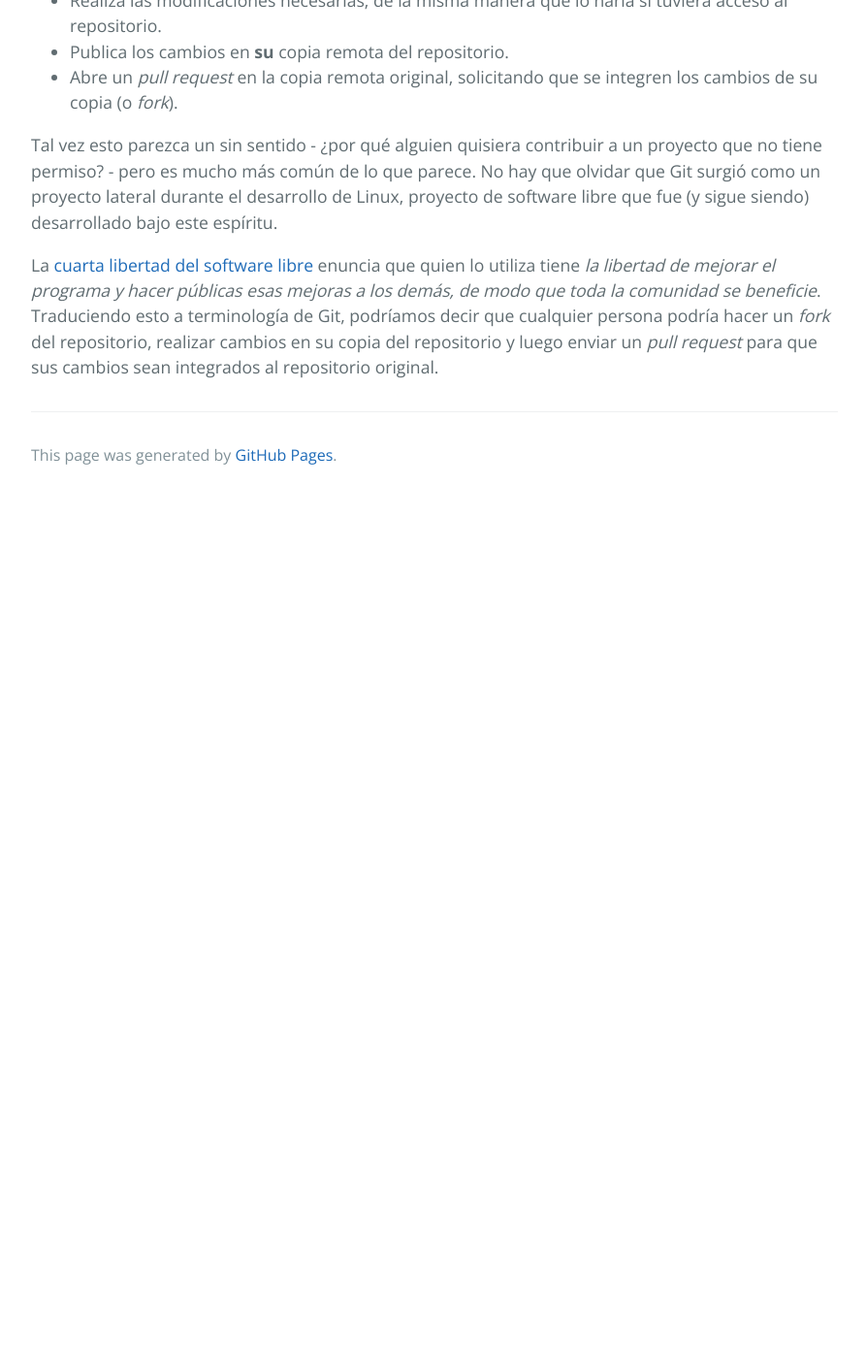
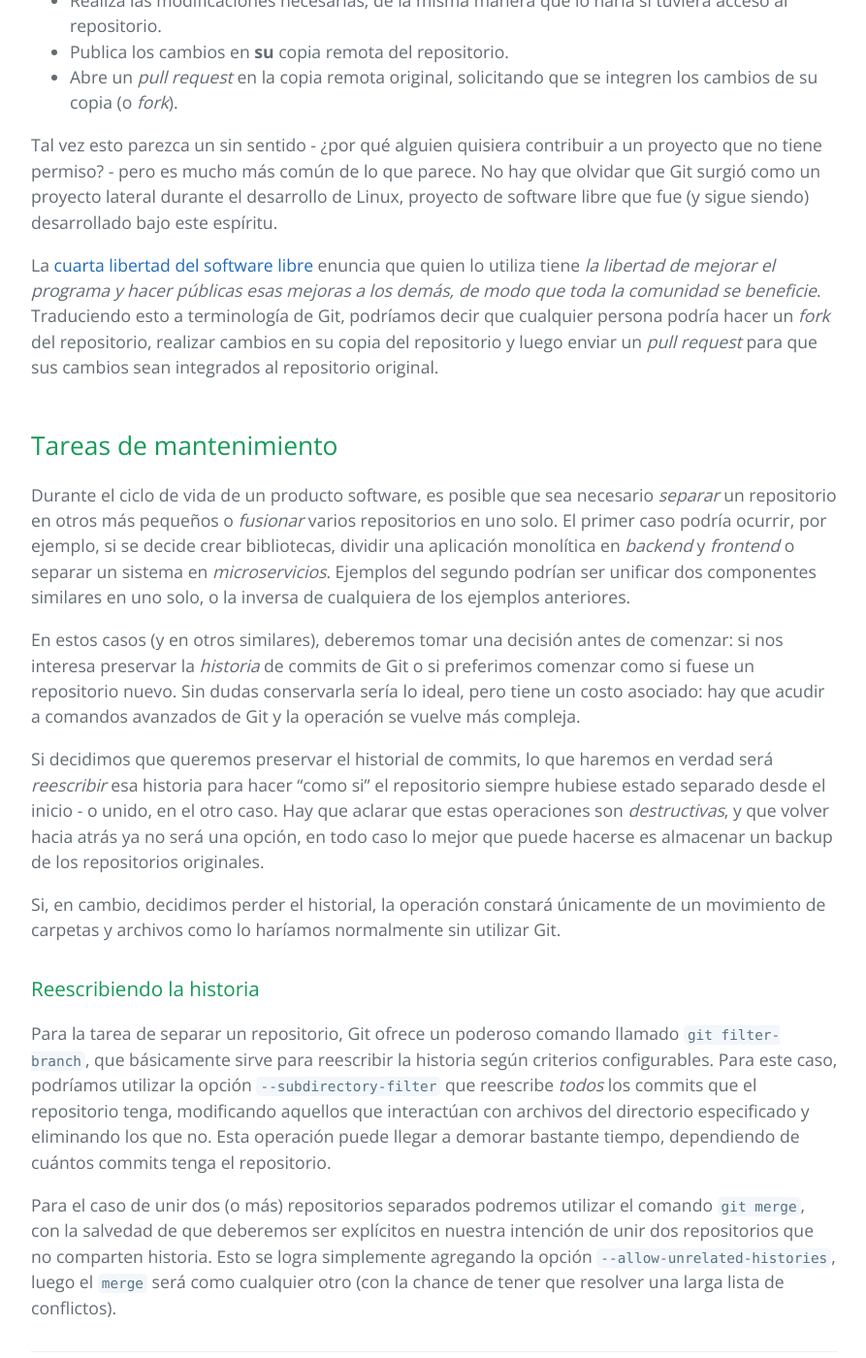
Before and after one commit to clombardi/design-thinking, a Jekyll site: the page built from git-branch/apendice-otros-usos.md, in a window 1280 px wide and 1400 px high, scrolled down 805 px. Shown: the whole window at 97% size, without its empty margins (192-1085 px from the left). Built offline with Jekyll 4.4.1, drawn with Linux system fonts in a browser that asks for light colours; our own code applies the rules of GitHub Pages for plain Markdown files; before the commit the page ends 1318 px from its top, so only the background shows below that.

Commit message:
unidad 6 - apendice union y split

```diff
--- a/git-branch/apendice-otros-usos.md
+++ b/git-branch/apendice-otros-usos.md
@@ -21,3 +21,19 @@ Para un caso así, Git propone una metodología de trabajo que se conoce como _f
 Tal vez esto parezca un sin sentido - ¿por qué alguien quisiera contribuir a un proyecto que no tiene permiso? - pero es mucho más común de lo que parece. No hay que olvidar que Git surgió como un proyecto lateral durante el desarrollo de Linux, proyecto de software libre que fue (y sigue siendo) desarrollado bajo este espíritu.
 
 La [cuarta libertad del software libre](https://es.wikipedia.org/wiki/Software_libre#Las_cuatro_libertades_del_software_libre) enuncia que quien lo utiliza tiene _la libertad de mejorar el programa y hacer públicas esas mejoras a los demás, de modo que toda la comunidad se beneficie_. Traduciendo esto a terminología de Git, podríamos decir que cualquier persona podría hacer un _fork_ del repositorio, realizar cambios en su copia del repositorio y luego enviar un _pull request_ para que sus cambios sean integrados al repositorio original.
+
+## Tareas de mantenimiento
+
+Durante el ciclo de vida de un producto software, es posible que sea necesario _separar_ un repositorio en otros más pequeños o _fusionar_ varios repositorios en uno solo. El primer caso podría ocurrir, por ejemplo, si se decide crear bibliotecas, dividir una aplicación monolítica en _backend_ y _frontend_ o separar un sistema en _microservicios_. Ejemplos del segundo podrían ser unificar dos componentes similares en uno solo, o la inversa de cualquiera de los ejemplos anteriores.
+
+En estos casos (y en otros similares), deberemos tomar una decisión antes de comenzar: si nos interesa preservar la _historia_ de commits de Git o si preferimos comenzar como si fuese un repositorio nuevo. Sin dudas conservarla sería lo ideal, pero tiene un costo asociado: hay que acudir a comandos avanzados de Git y la operación se vuelve más compleja.
+
+Si decidimos que queremos preservar el historial de commits, lo que haremos en verdad será _reescribir_ esa historia para hacer "como si" el repositorio siempre hubiese estado separado desde el inicio - o unido, en el otro caso. Hay que aclarar que estas operaciones son _destructivas_, y que volver hacia atrás ya no será una opción, en todo caso lo mejor que puede hacerse es almacenar un backup de los repositorios originales.
+
+Si, en cambio, decidimos perder el historial, la operación constará únicamente de un movimiento de carpetas y archivos como lo haríamos normalmente sin utilizar Git.
+
+### Reescribiendo la historia
+
+Para la tarea de separar un repositorio, Git ofrece un poderoso comando llamado [`git filter-branch`](https://git-scm.com/docs/git-filter-branch), que básicamente sirve para reescribir la historia según criterios configurables. Para este caso, podríamos utilizar la opción `--subdirectory-filter` que reescribe _todos_ los commits que el repositorio tenga, modificando aquellos que interactúan con archivos del directorio especificado y eliminando los que no. Esta operación puede llegar a demorar bastante tiempo, dependiendo de cuántos commits tenga el repositorio.
+
+Para el caso de unir dos (o más) repositorios separados podremos utilizar el comando `git merge`, con la salvedad de que deberemos ser explícitos en nuestra intención de unir dos repositorios que no comparten historia. Esto se logra simplemente agregando la opción `--allow-unrelated-histories`, luego el `merge` será como cualquier otro (con la chance de tener que resolver una larga lista de conflictos).
```
